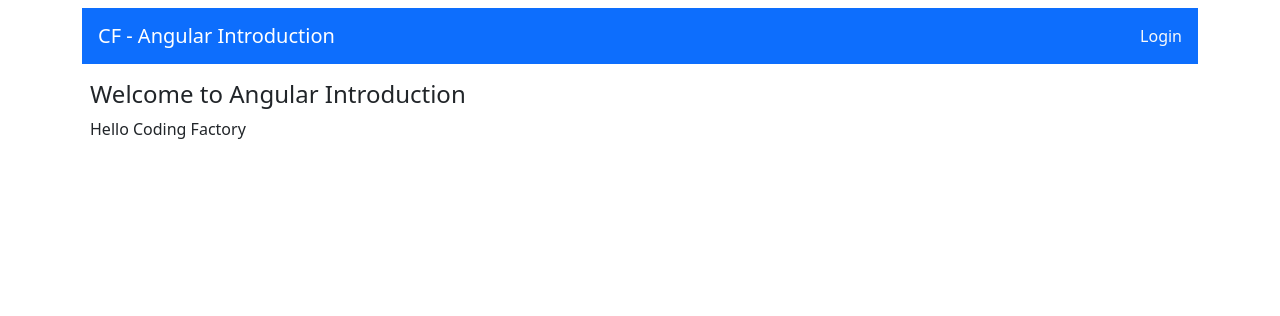
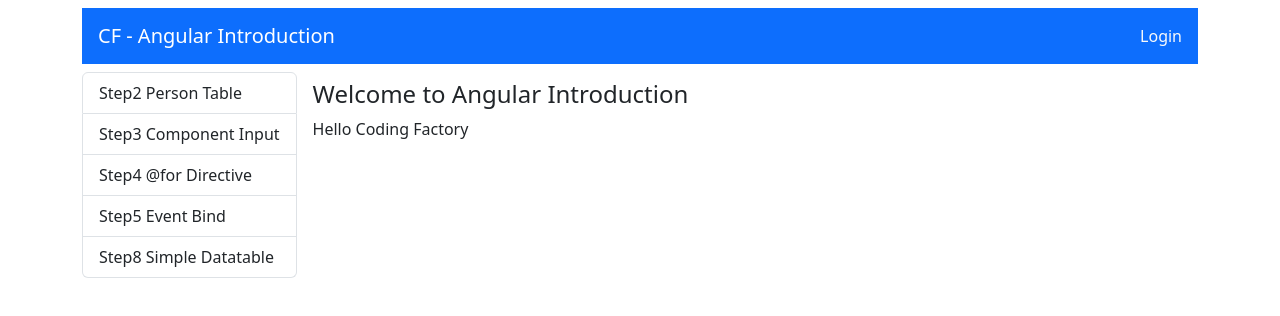
Before and after one commit to eleftheria05/CodingFactory9-Frontend, an Angular app: page /welcome in a window 1280 px wide. Shown: the top 316 px of the page. Built offline with nearby package versions, Linux system fonts and the light colour scheme.

Commit message:
adding component step7 the submenu for navbar

```diff
--- a/src/app/app.html
+++ b/src/app/app.html
@@ -43,7 +43,7 @@
     <div class="d-flex flex-column gap-2">
       <app-navbar></app-navbar>
       <div class="d-flex flex-row gap-2">
-        <!--<app-step7-list-group-menu></app-step7-list-group-menu>-->
+        <app-step7-list-group-menu></app-step7-list-group-menu>
         <div class="flex-grow-1 p-2 text-nowrap w-75">
           <router-outlet></router-outlet>
         </div>
--- a/src/app/app.ts
+++ b/src/app/app.ts
@@ -5,6 +5,7 @@ import { Step2PersonTable } from './components/step2-person-table/step2-person-t
 import { Step3PersonTableInput } from './components/step3-person-table-input/step3-person-table-input';
 import { Step4ForDirective } from './components/step4-for-directive/step4-for-directive';
 import { Step5EventBind } from './components/step5-event-bind/step5-event-bind';
+import { Step7ListGroupMenu } from './components/step7-list-group-menu/step7-list-group-menu';
 import { IPerson } from './shared/interfaces/person';
 
 @Component({
@@ -15,7 +16,8 @@ import { IPerson } from './shared/interfaces/person';
     Step4ForDirective,
     Step5EventBind,
     RouterOutlet,
-    Navbar
+    Navbar,
+    Step7ListGroupMenu
 ],
   templateUrl: './app.html',
   styleUrl: './app.css'
--- /dev/null
+++ b/src/app/components/step7-list-group-menu/step7-list-group-menu.html
@@ -0,0 +1,11 @@
+<div class="list-group">
+  @for (entry of menu; track entry){
+    <a
+      class="list-group-item list-group-item-action"
+      [routerLink]="entry.appLink"
+      [routerLinkActive]="['active']"
+    >
+      {{entry.text}}
+    </a>
+  }
+</div>
--- /dev/null
+++ b/src/app/components/step7-list-group-menu/step7-list-group-menu.ts
@@ -0,0 +1,18 @@
+import { Component } from '@angular/core';
+import { RouterLink, RouterLinkActive } from "@angular/router";
+
+@Component({
+  selector: 'app-step7-list-group-menu',
+  imports: [RouterLink, RouterLinkActive],
+  templateUrl: './step7-list-group-menu.html',
+  styleUrl: './step7-list-group-menu.css',
+})
+export class Step7ListGroupMenu {
+  menu = [
+    { text: "Step2 Person Table", appLink:'person-table-example'},
+    { text: "Step3 Component Input", appLink:'component-input-example'},
+    { text: "Step4 @for Directive", appLink:'for-directive-example'},
+    { text: "Step5 Event Bind", appLink:'event-bind-example'},
+    { text: "Step8 Simple Datatable", appLink:'simple-datatable-example'}
+  ]
+}
```
Also changed, not shown: src/app/components/step7-list-group-menu/step7-list-group-menu.css (added), 1 other file (tests, documents, lock files or other folders).
